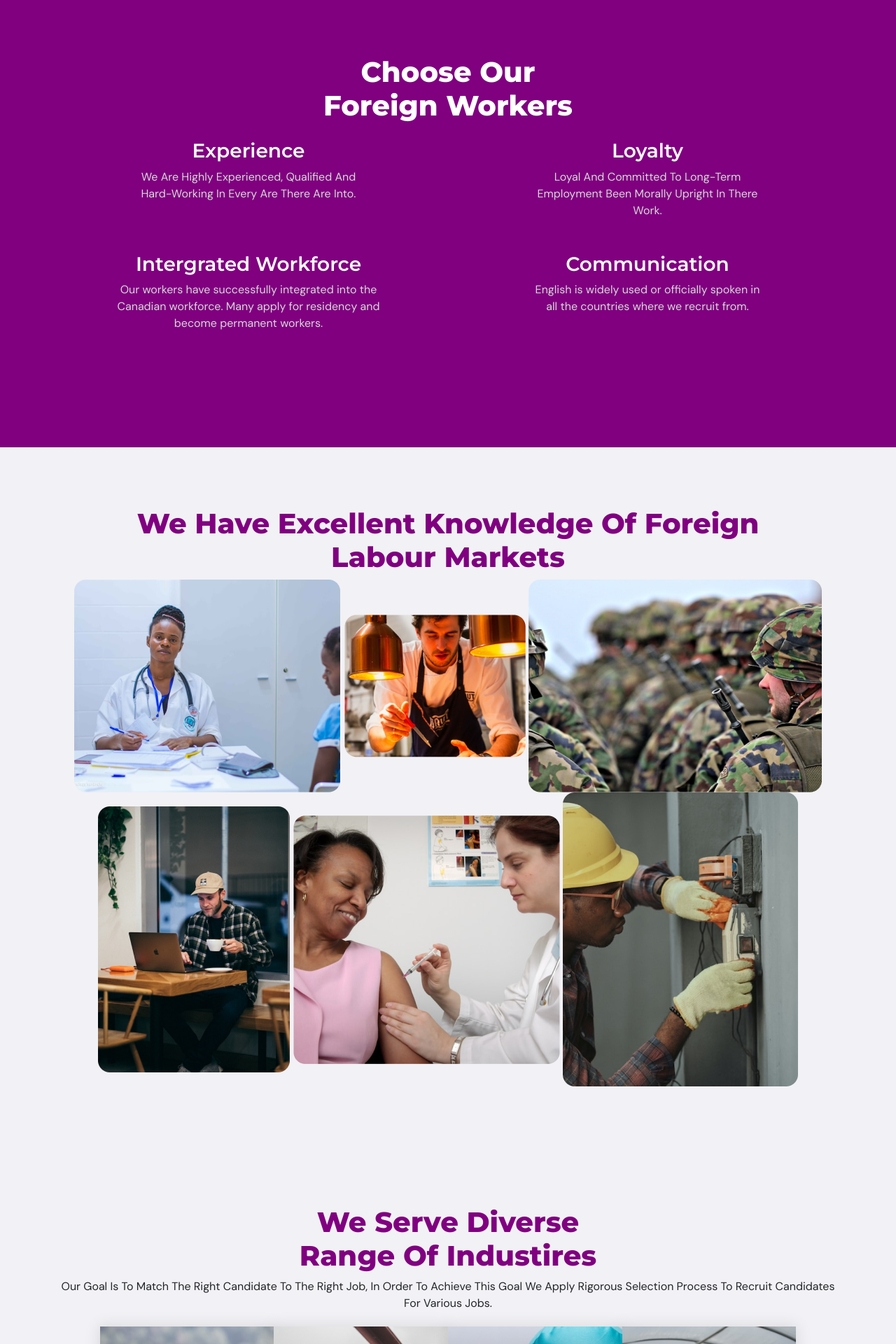
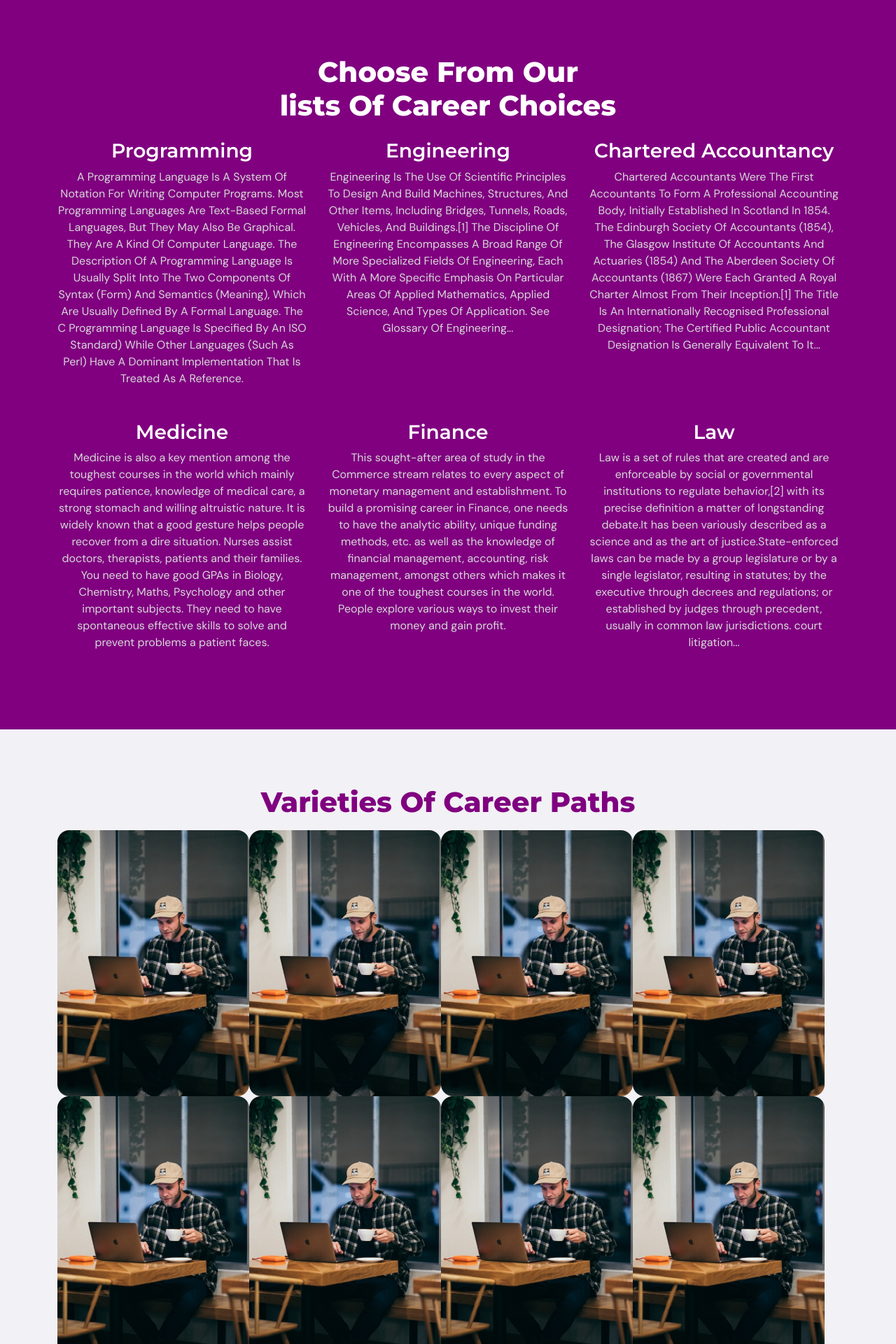
Before and after one commit to Skb111/jobsearch, a PHP site: page / in a window 1280 px wide. Shown: the part 801-2721 px from the top of the page at 70% size. Run offline with PHP 8.4, Linux system fonts and the light colour scheme; some libraries are stand-ins or nearby versions.

Commit message:
new features

```diff
--- a/css/style.css
+++ b/css/style.css
@@ -327,12 +327,18 @@ section{
     font-family: 'Montserrat';
     font-weight: 800;
 }
-.round{
+.go{
+    background-color: purple !important;
+}
+/* .round{
     display: flex;
     margin: 5px auto;
     flex-wrap: wrap;
     align-items: center;
     justify-content: center;
+} */
+.divd{
+    display: flex !important;
 }
 /* .imgz{
     display: block;
--- a/index.php
+++ b/index.php
@@ -64,6 +64,12 @@
                                  pariatur placeat nobis tempora tempore.
                                 Quia illo a accusamus perferendis porro tempore veniam impedit vero totam.
                             </p>
+                         <form role="search" method="get" id="searchform" class="searchform" action="">
+                            <div class="input-group ">
+                                  <input class="form-control"  type="text" value="" name="s" id="s" placeholder="Search for anything" />
+                                  <input class="btn go " type="submit" id="searchsubmit" value="Go" />
+                              </div>
+                          </form>
                     </div>
                 </div>
             </div>
@@ -77,38 +83,83 @@
          <div class="container">
             <div class="row">
               <h1 class="choose-header text-center">
-                Choose Our <br> Foreign Workers
+                Choose From Our  <br>lists Of Career Choices
               </h1>
-                <div class="col-lg-6 mb-3 mt-3 text-center text-capitalize">
+                <div class="col-lg-4 mb-3 mt-3 text-center text-capitalize">
                     <div class=" mb-lg-3">
-                        <h3 class="choose-sub-header">Experience</h3>
-                        <p class="p2">We are highly experienced, qualified and <br>
-                           hard-working in every are there are into.
+                        <h3 class="choose-sub-header">programming</h3>
+                        <p class="p2">
+                          A programming language is a system of notation for writing computer programs.
+                          Most programming languages are text-based formal languages, but they may also be graphical.
+                          They are a kind of computer language.
+                          The description of a programming language is usually split into the two components
+                           of syntax (form) and semantics (meaning), which are usually defined by a formal language.
+                           the C programming language is specified by an ISO Standard) while other languages
+                           (such as Perl) have a dominant implementation that is treated as a reference.
+                    </div>
+                </div>
+                <div class="col-lg-4 mb-3 mt-3 text-center text-capitalize">
+                    <div class=" mb-lg-3">
+                        <h3 class="choose-sub-header">Engineering</h3>
+                        <p class="p2">Engineering is the use of scientific principles to design
+                           and build machines, structures, and other items, including bridges,
+                            tunnels, roads, vehicles, and buildings.[1] The discipline of engineering
+                             encompasses a broad range of more specialized fields of engineering,
+                             each with a more specific emphasis on particular areas of applied mathematics,
+                           applied science, and types of application. See glossary of engineering...
                           </p>
                     </div>
                 </div>
-                <div class="col-lg-6 mb-3 mt-3 text-center text-capitalize">
+                <div class="col-lg-4 mb-3 mt-3 text-center text-capitalize">
                     <div class=" mb-lg-3">
-                        <h3 class="choose-sub-header">Loyalty</h3>
-                        <p class="p2">Loyal and committed to long-term <br> employment been morally upright in there <br> work.
+                        <h3 class="choose-sub-header">Chartered Accountancy</h3>
+                        <p class="p2">Chartered accountants were the first accountants to form a
+                          professional accounting body, initially established in Scotland in 1854.
+                          The Edinburgh Society of Accountants (1854), the Glasgow Institute of
+                          Accountants and Actuaries (1854) and the Aberdeen Society of Accountants (1867)
+                          were each granted a royal charter almost from their inception.[1] The title is
+                           an internationally recognised professional designation;
+                           the certified public accountant designation is generally equivalent to it...
                           </p>
                     </div>
                 </div>
             </div>
             <div class="row">
-                <div class="col-lg-6 mb-3 mt-3 text-center">
+                <div class="col-lg-4 mb-3 mt-3 text-center">
                     <div class=" mb-lg-3">
-                        <h3 class="choose-sub-header text-capitalize">Intergrated workforce</h3>
-                        <p class="p2">Our workers have successfully integrated into
-                          the <br> Canadian workforce. Many apply for residency and <br> become permanent workers.
+                        <h3 class="choose-sub-header text-capitalize">Medicine</h3>
+                        <p class="p2">Medicine is also a key mention among the toughest courses in the world which
+                          mainly requires patience, knowledge of medical care, a strong stomach and willing
+                          altruistic nature. It is widely known that a good gesture helps people recover from a
+                          dire situation. Nurses assist doctors, therapists, patients and their families. You need
+                           to have good GPAs in Biology, Chemistry, Maths, Psychology and other important subjects.
+                           They need to have spontaneous effective skills to solve and prevent problems a patient faces.
                           </p>
                     </div>
                 </div>
-                <div class="col-lg-6 mb-3 mt-3 text-center">
+                <div class="col-lg-4 mb-3 mt-3 text-center">
                     <div class=" mb-lg-3">
-                        <h3 class="choose-sub-header text-capitalize">communication</h3>
-                        <p class="p2">English is widely used or officially spoken
-                           in <br> all the countries where we recruit from.
+                        <h3 class="choose-sub-header text-capitalize">Finance</h3>
+                        <p class="p2">
+                          This sought-after area of study in the Commerce stream relates to every aspect of
+                          monetary management and establishment. To build a promising career in Finance, one needs to have
+                          the analytic ability, unique funding methods, etc. as well as the knowledge of financial management,
+                          accounting, risk management, amongst others which makes it one of the toughest courses in the world.
+                          People explore various ways to invest their money and gain profit.
+                        </p>
+                    </div>
+                </div>
+                <div class="col-lg-4 mb-3 mt-3 text-center">
+                    <div class=" mb-lg-3">
+                        <h3 class="choose-sub-header text-capitalize">Law</h3>
+                        <p class="p2">Law is a set of rules that are created and are enforceable by
+                          social or governmental institutions to regulate behavior,[2] with its precise
+                           definition a matter of longstanding debate.It has been variously
+                           described as a science and as the art of justice.State-enforced
+                            laws can be made by a group legislature or by a single legislator, resulting
+                            in statutes; by the executive through decrees and regulations; or established
+                            by judges through precedent, usually in common law jurisdictions.
+                            court litigation...
                           </p>
                     </div>
                 </div>
@@ -119,36 +170,37 @@
 
         <!--LABOUR MARKETS SECTION STARTS-->
         <section class="labour labour-section" id="labour">
-          <div class="container text-dark round">
+          <div class="container text-dark">
               <div class="row">
                   <div class="col-12 ">
-                      <h1 class="labour-header text-center text-capitalize ">
-                        We have Excellent Knowledge of Foreign <br> Labour Markets
-                      </h1>
-
-                  <div class="round">
-                      <div>
-
-                    <img src="./imgs1/img6.png" class="imgz" class="img-fluid" alt="" srcset="">
-
-                    <!-- <div class="wrap-item"> -->
-                        <img src="./imgs1/img7.png" class="imgz" class="img-fluid" alt="" srcset="">
-                    <!-- </div> -->
-                    <!-- <div class="wrap-item"> -->
-                        <img src="./imgs1/img8.png" class="imgz" class="img-fluid" alt="" srcset="">
-                    <!-- </div> -->
+                      <h1 class="labour-header text-center text-capitalize mb-3">
+                        Varieties Of Career Paths </h1>
+                    <div class="divd">
+                        <div class="">
+                          <img src="./imgs1/tech.png" class="imgz" class="img-fluid" alt="" srcset="">
                         </div>
                         <div>
-
-                <!-- <div class="wrap-item"> -->
                           <img src="./imgs1/tech.png" class="imgz" class="img-fluid" alt="" srcset="">
-                  <!-- </div> -->
-                  <!-- <div class="wrap-item"> -->
-                      <img src="./imgs1/img10.png" class="imgz" class="img-fluid" alt="" srcset="">
-                  <!-- </div>
-                  <div class="wrap-item"> -->
-                      <img src="./imgs1/img11.png" class="imgz" class="img-fluid" alt="" srcset="">
-                  <!-- </div> -->
+                        </div>
+                        <div>
+                          <img src="./imgs1/tech.png" class="imgz" class="img-fluid" alt="" srcset="">
+                        </div>
+                        <div>
+                          <img src="./imgs1/tech.png" class="imgz" class="img-fluid" alt="" srcset="">
+                        </div>
+                    </div>
+                    <div class="divd">
+                        <div class="">
+                          <img src="./imgs1/tech.png" class="imgz" class="img-fluid" alt="" srcset="">
+                        </div>
+                        <div>
+                          <img src="./imgs1/tech.png" class="imgz" class="img-fluid" alt="" srcset="">
+                        </div>
+                        <div>
+                          <img src="./imgs1/tech.png" class="imgz" class="img-fluid" alt="" srcset="">
+                        </div>
+                        <div>
+                          <img src="./imgs1/tech.png" class="imgz" class="img-fluid" alt="" srcset="">
                         </div>
                     </div>
                   </div>
```
Also changed, not shown: imgs1/engineering.jpg (added), imgs1/femalecomputer.jpg (added), imgs1/imgg.jpg (added), imgs1/imgg1.jpg (added), imgs1/imgg2.jpg (added), imgs1/imgg3.jpg (added), imgs1/imgg4.jpg (added), imgs1/imgg5.jpg (added), imgs1/imgg6.jpg (added), imgs1/imgx.jpg (added), imgs1/lab.jpg (added), imgs1/whats next.jpg (added), imgs1/whichis.jpg (added). Lines whose indentation alone changed are shown as unchanged.
